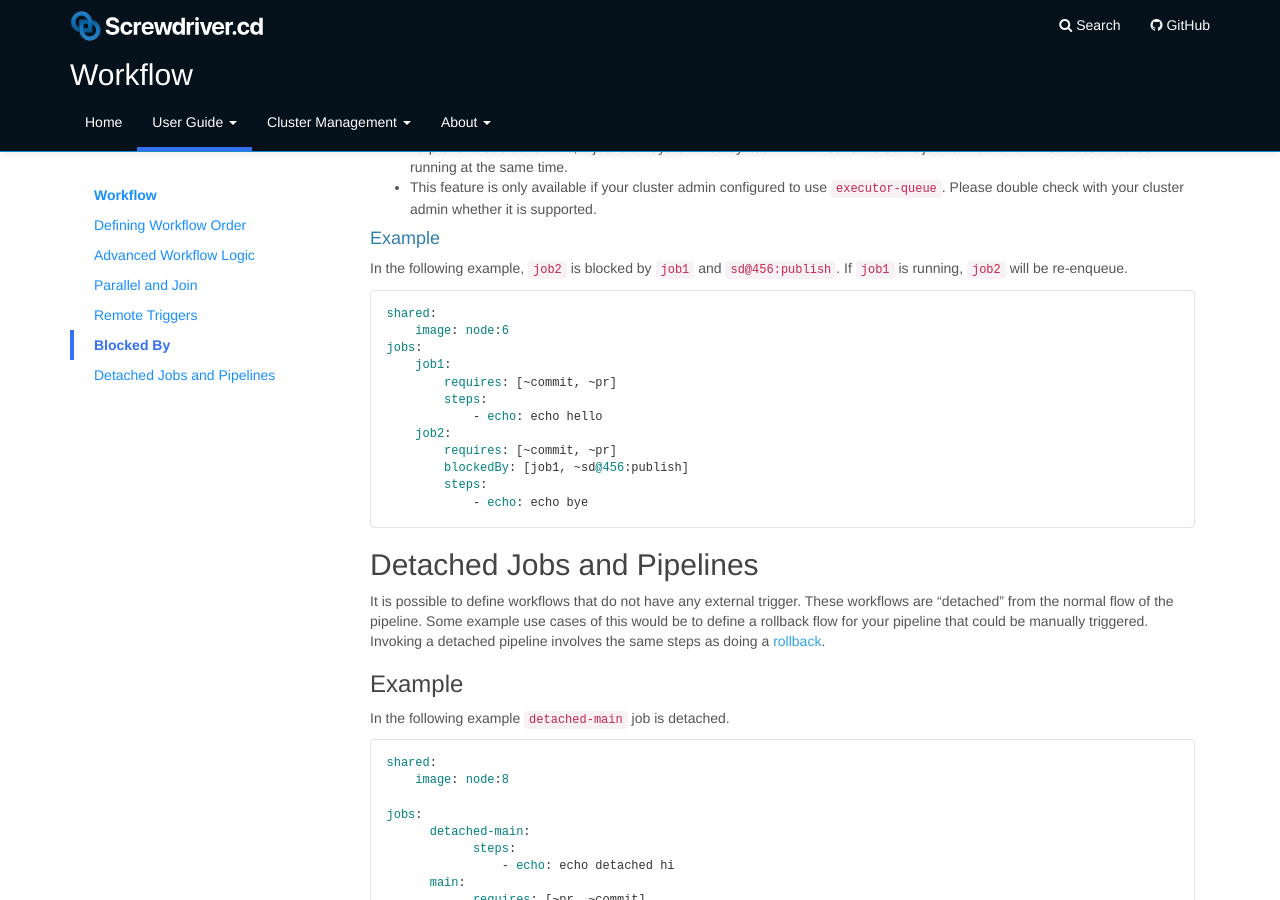
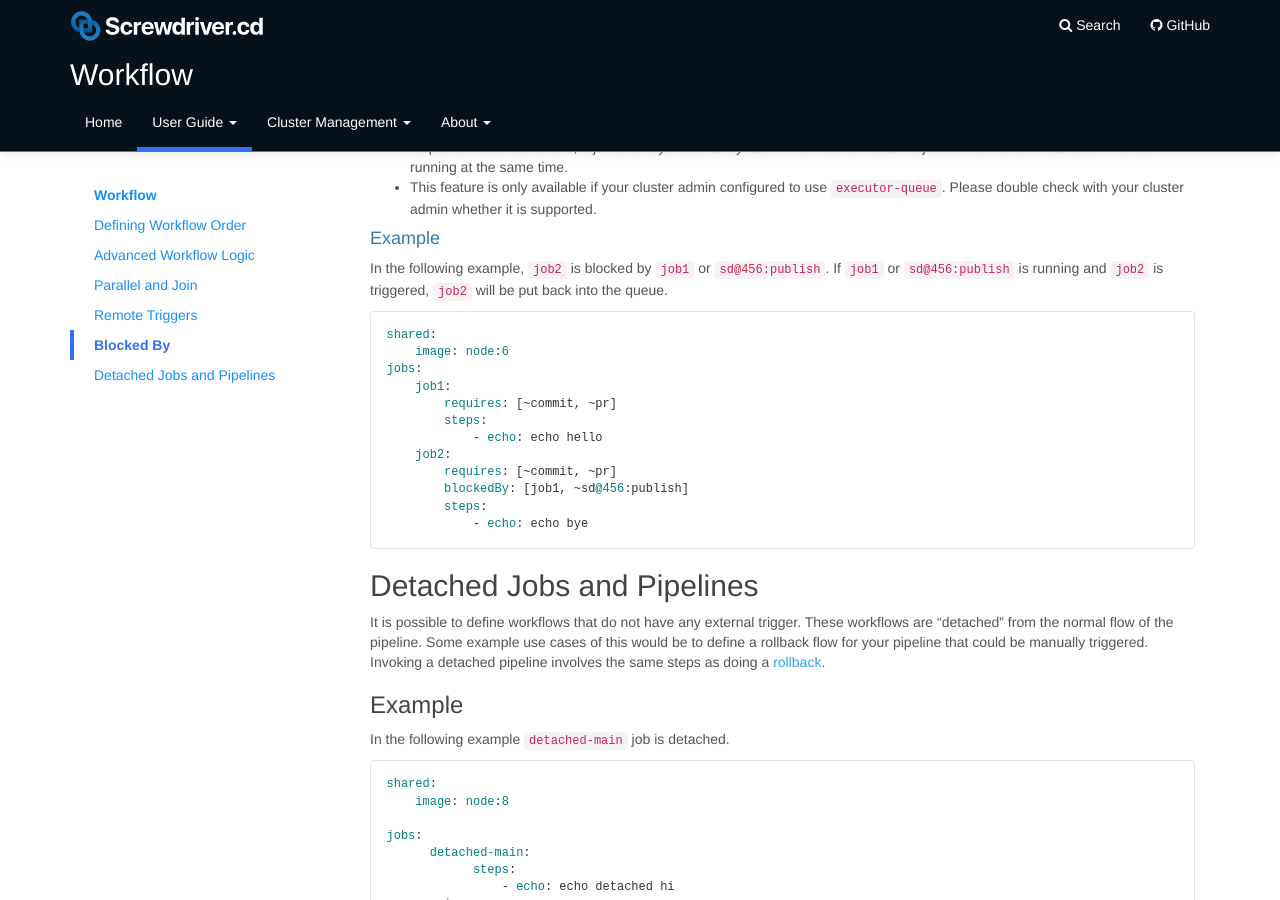
Before and after one commit to screwdriver-cd/guide, a Jekyll site: the page built from docs/user-guide/configuration/workflow.md, in a window 1280 px wide and 900 px high, scrolled down 3105 px. Built offline with Jekyll 4.4.1, drawn with Linux system fonts in a browser that asks for light colours.

Commit message:
Update workflow.md

````diff
--- a/docs/user-guide/configuration/workflow.md
+++ b/docs/user-guide/configuration/workflow.md
@@ -166,7 +166,7 @@ Note:
 - This feature is only available if your cluster admin configured to use `executor-queue`. Please double check with your cluster admin whether it is supported.
 
 #### Example
-In the following example, `job2` is blocked by `job1` and `sd@456:publish`. If `job1` is running, `job2` will be re-enqueue.
+In the following example, `job2` is blocked by `job1` or `sd@456:publish`. If `job1` or `sd@456:publish` is running and `job2` is triggered, `job2` will be put back into the queue.
 
 ```
 shared:
````
